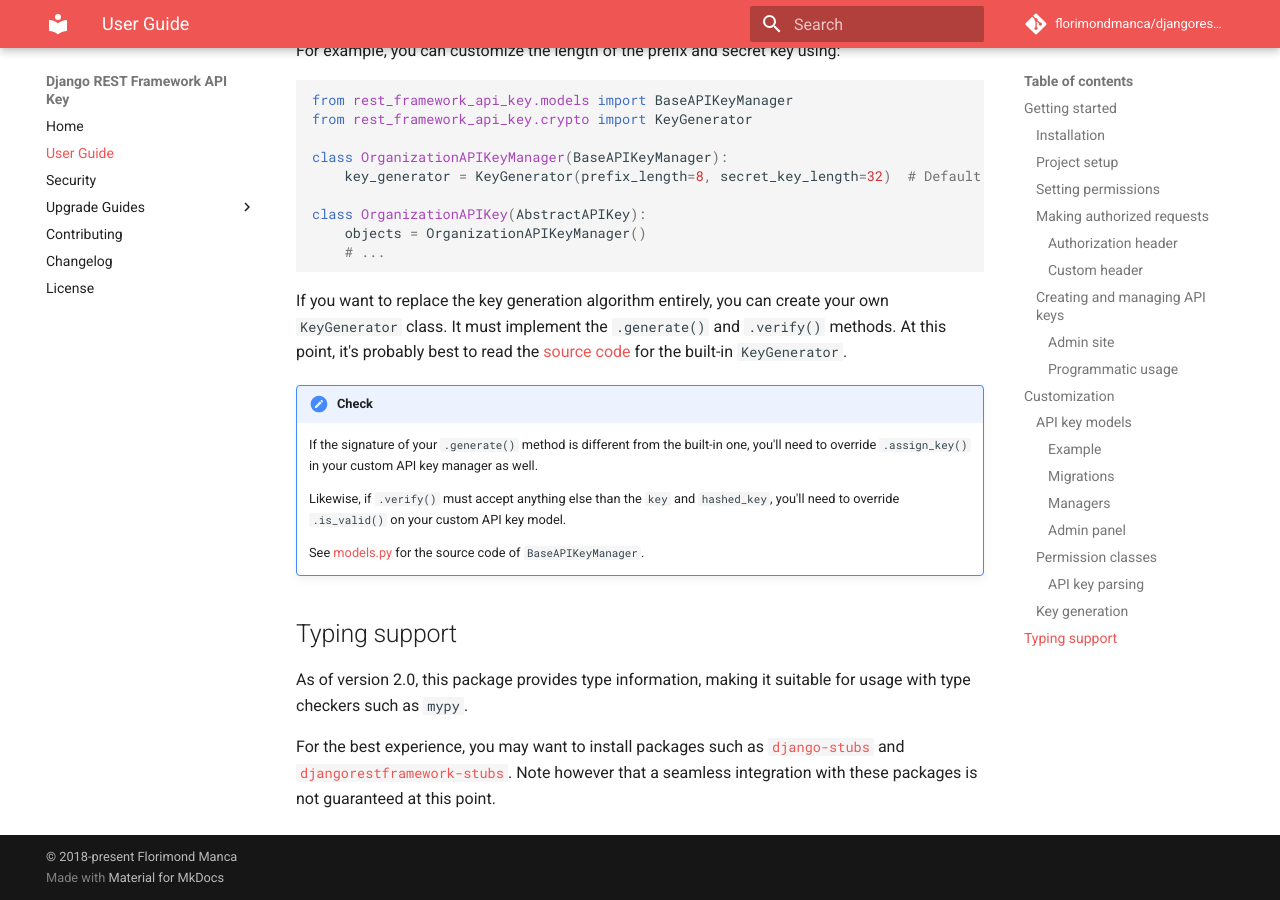
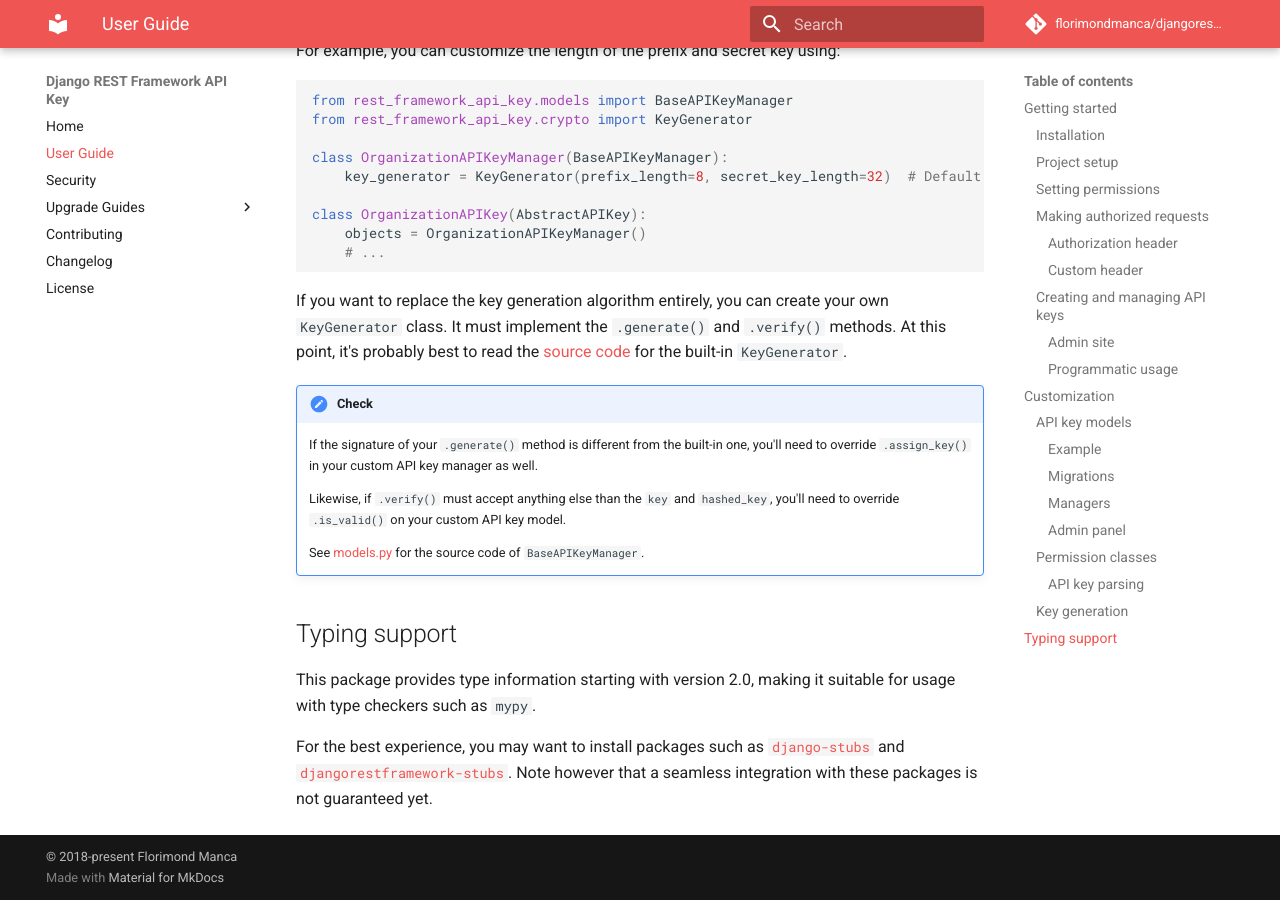
Before and after one commit to florimondmanca/djangorestframework-api-key, an MkDocs documentation site: the page built from docs/guide.md, in a window 1280 px wide and 900 px high, scrolled down 7808 px. Built offline with MkDocs 1.6.1 and Material for MkDocs 9.7.7, drawn with Linux system fonts in a browser that asks for light colours; comment, search, counter and statistics services are not loaded.

Commit message:
Copy nits

```diff
--- a/docs/guide.md
+++ b/docs/guide.md
@@ -352,6 +352,6 @@
 
 ## Typing support
 
-As of version 2.0, this package provides type information, making it suitable for usage with type checkers such as `mypy`.
+This package provides type information starting with version 2.0, making it suitable for usage with type checkers such as `mypy`.
 
-For the best experience, you may want to install packages such as [`django-stubs`](https://github.com/typeddjango/django-stubs) and [`djangorestframework-stubs`](https://github.com/typeddjango/djangorestframework-stubs). Note however that a seamless integration with these packages is not guaranteed at this point.
+For the best experience, you may want to install packages such as [`django-stubs`](https://github.com/typeddjango/django-stubs) and [`djangorestframework-stubs`](https://github.com/typeddjango/djangorestframework-stubs). Note however that a seamless integration with these packages is not guaranteed yet.
```
